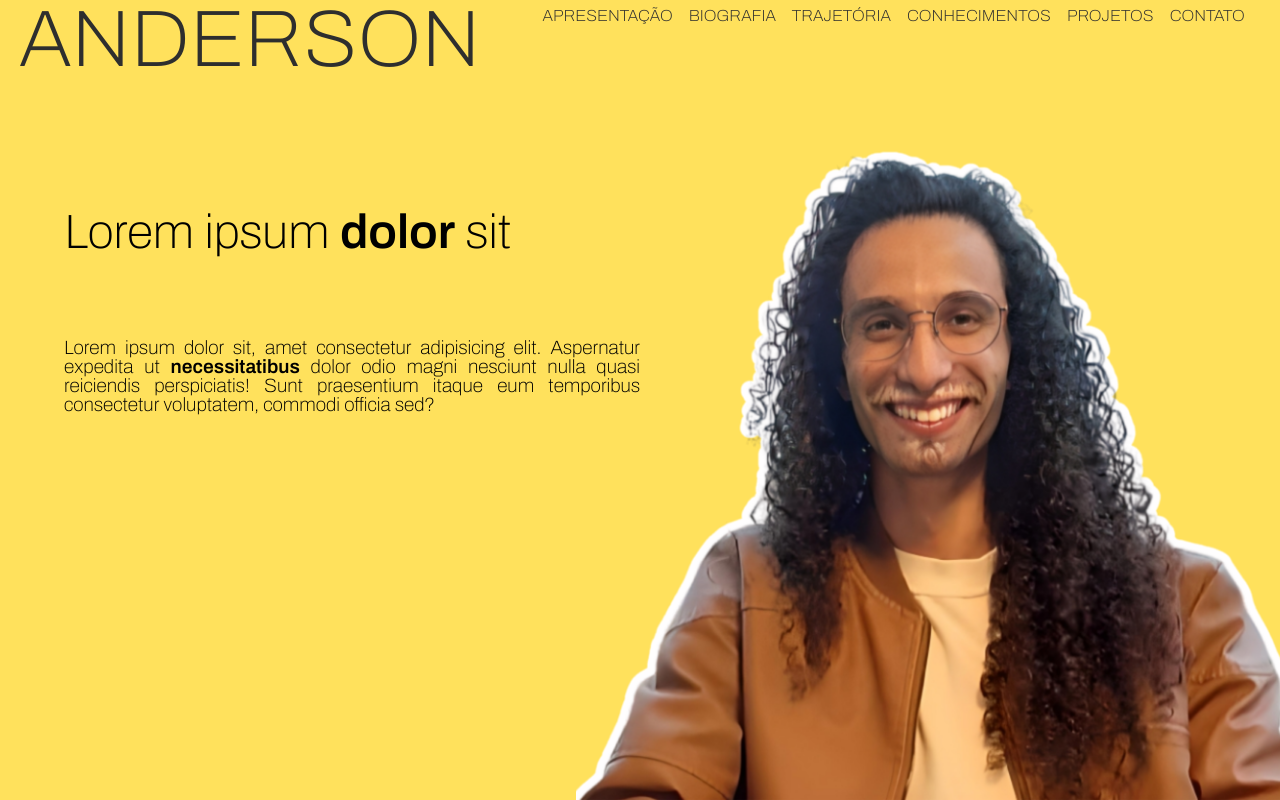
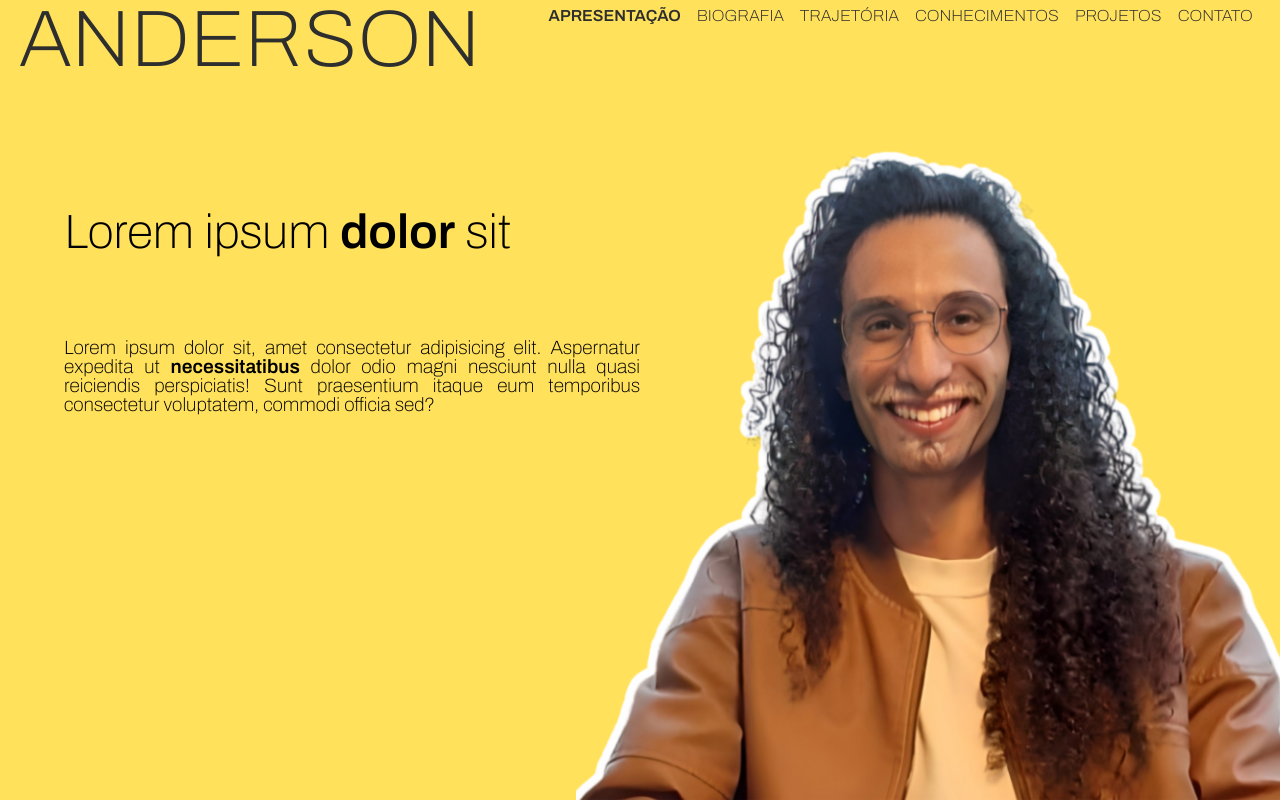
Before and after one commit to anderdot/anderdot.github.io, a plain HTML site: page index.html in a window 1280 px wide. Drawn offline with Linux system fonts and the light colour scheme.

Commit message:
feat: heiglight current section

```diff
--- a/scripts/script.js
+++ b/scripts/script.js
@@ -1,6 +1,9 @@
 document.addEventListener('DOMContentLoaded', function () {
     const burgerMenu = document.getElementById('burgerButton');
     const navList = document.querySelector('.nav-list');
+    const sectionContainer = document.querySelector('.sections');
+    const sections = sectionContainer.querySelectorAll('section');
+    const navItems = document.querySelectorAll('.nav-list a');
 
     burgerMenu.addEventListener('click', function () {
         toggleMenu();
@@ -26,8 +29,6 @@ document.addEventListener('DOMContentLoaded', function () {
         burgerMenu.innerHTML = burgerMenu.classList.contains('close') ? '&#10005;' : '&#9776;';
     }
 
-    window.addEventListener('resize', updateStyles);
-
     function updateStyles() {
         const scrollbarStyle = document.getElementById('scrollbarStyle');
         const shouldRemoveStyle = window.innerWidth < 767;
@@ -35,5 +36,29 @@ document.addEventListener('DOMContentLoaded', function () {
         scrollbarStyle.innerHTML = shouldRemoveStyle ? '' : '::-webkit-scrollbar { width: 8px; }';
     }
 
+    function highlightCurrentSection() {
+        sections.forEach(function (section) {
+            var rect = section.getBoundingClientRect();
+            if (rect.bottom > 0 && rect.top < window.innerHeight) {
+                navItems.forEach(function (navItem) {
+                    navItem.classList.remove('active');
+                });
+
+                navItems.forEach(function (navItem) {
+                    if (navItem.getAttribute('href') === '#' + section.id) {
+                        navItem.classList.add('active');
+                    } else {
+                        navItem.classList.remove('active');
+                    }
+                });
+            }
+        });
+    }
+
     updateStyles();
+    sectionContainer.addEventListener('scroll', highlightCurrentSection);
+    window.addEventListener('load', highlightCurrentSection);
+    window.addEventListener('resize', updateStyles);
+    window.addEventListener('resize', highlightCurrentSection);
+    window.addEventListener('orientationchange', highlightCurrentSection);
 });
--- a/styles/style.css
+++ b/styles/style.css
@@ -56,21 +56,28 @@ nav a {
 ul {
     list-style-type: none;
     display: flex;
-    justify-content: space-between;
-    margin-top: 0.5em;
+    justify-content: space-around;
+}
+
+li {
+    text-align: center;
+    margin: 0.5em;
 }
 
 li a {
     font-weight: lighter;
     font-size: 1em;
-    margin-right: 1em;
+    display: block;
     text-decoration: none;
-    transition: 0.3s;
 }
 
 li a:hover {
     border-bottom: 1px solid #2e2e2e;
-    padding-bottom: 0.4em;
+    padding-bottom: 0.6em;
+}
+
+a.active {
+    font-weight: bold;
 }
 
 .content {
@@ -139,7 +146,7 @@ li a:hover {
         display: none;
         flex-direction: column;
         position: absolute;
-        top: -8px;
+        top: 0;
         left: 0;
         background-color: #ffe15c;
         overflow-y: auto;
@@ -167,8 +174,6 @@ li a:hover {
 
     li a {
         font-size: 2em;
-        margin-top: 2em;
-        margin-right: 0;
     }
 
     .content {
```
